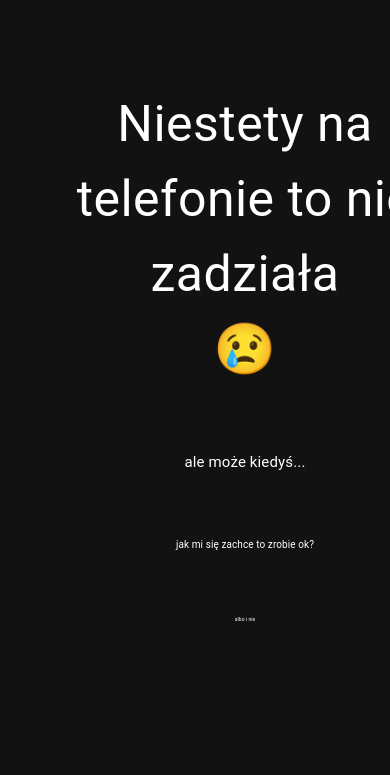
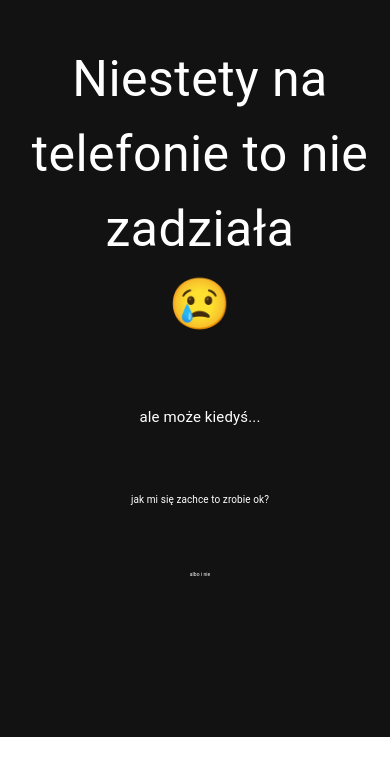
Before and after one commit to DBrdak/roster-builder, a React (Create React App) app: page / in a window 390 px wide. Shown: the part 117-892 px from the top of the page. After the commit the page ends 854 px from the top, so only its background shows below. Built offline with nearby package versions, Linux system fonts and the light colour scheme.

Commit message:
Mobile fix

```diff
--- a/src/main_page/MainPage.tsx
+++ b/src/main_page/MainPage.tsx
@@ -22,7 +22,7 @@ export function MainPage() {
                 minHeight: '100vh',
                 minWidth: '100vw',
                 display: 'flex',
-                padding: '50px',
+                padding: isMobile ? "5px" : '50px',
                 justifyContent: 'center',
                 alignItems: 'center',
                 flexDirection: 'column'
```
